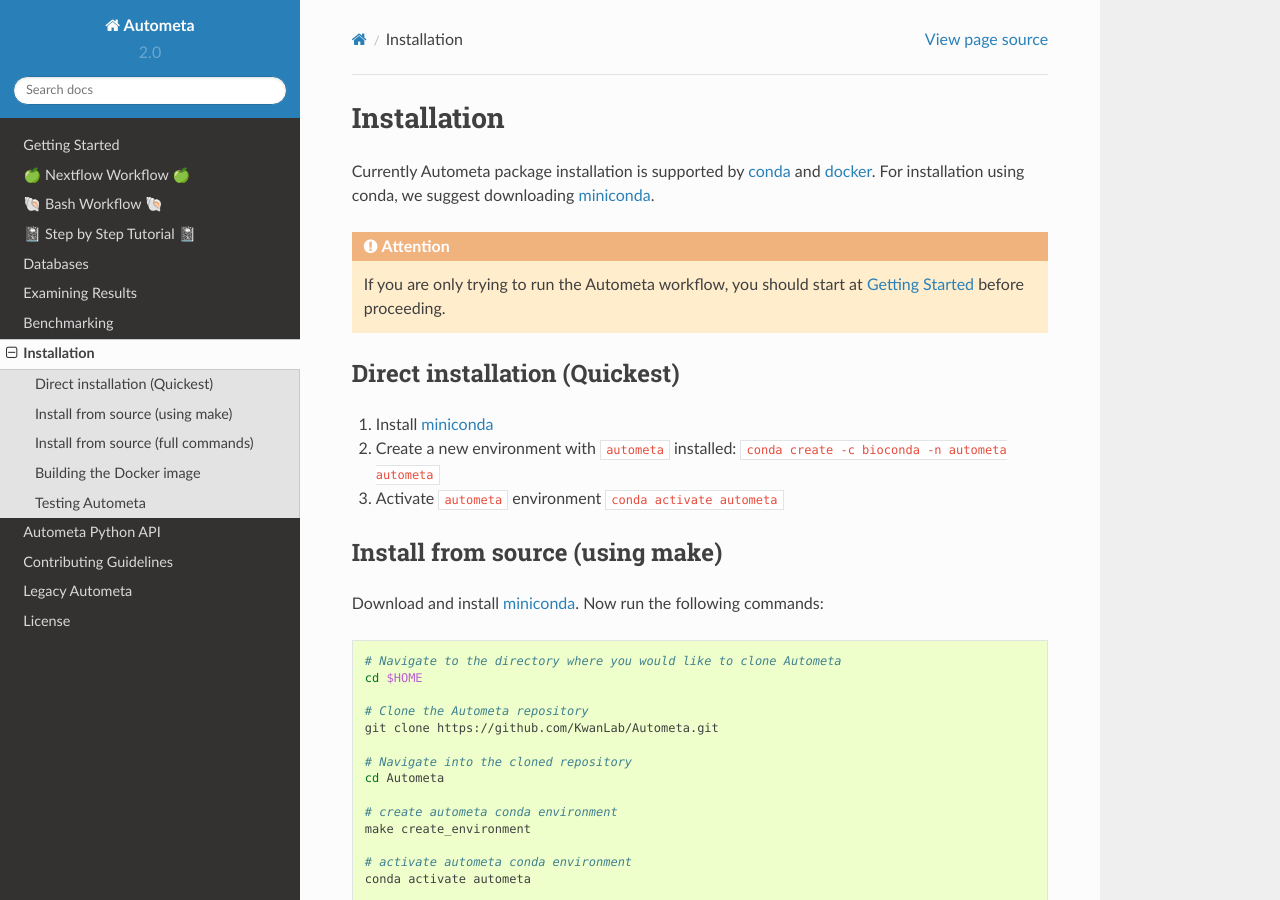
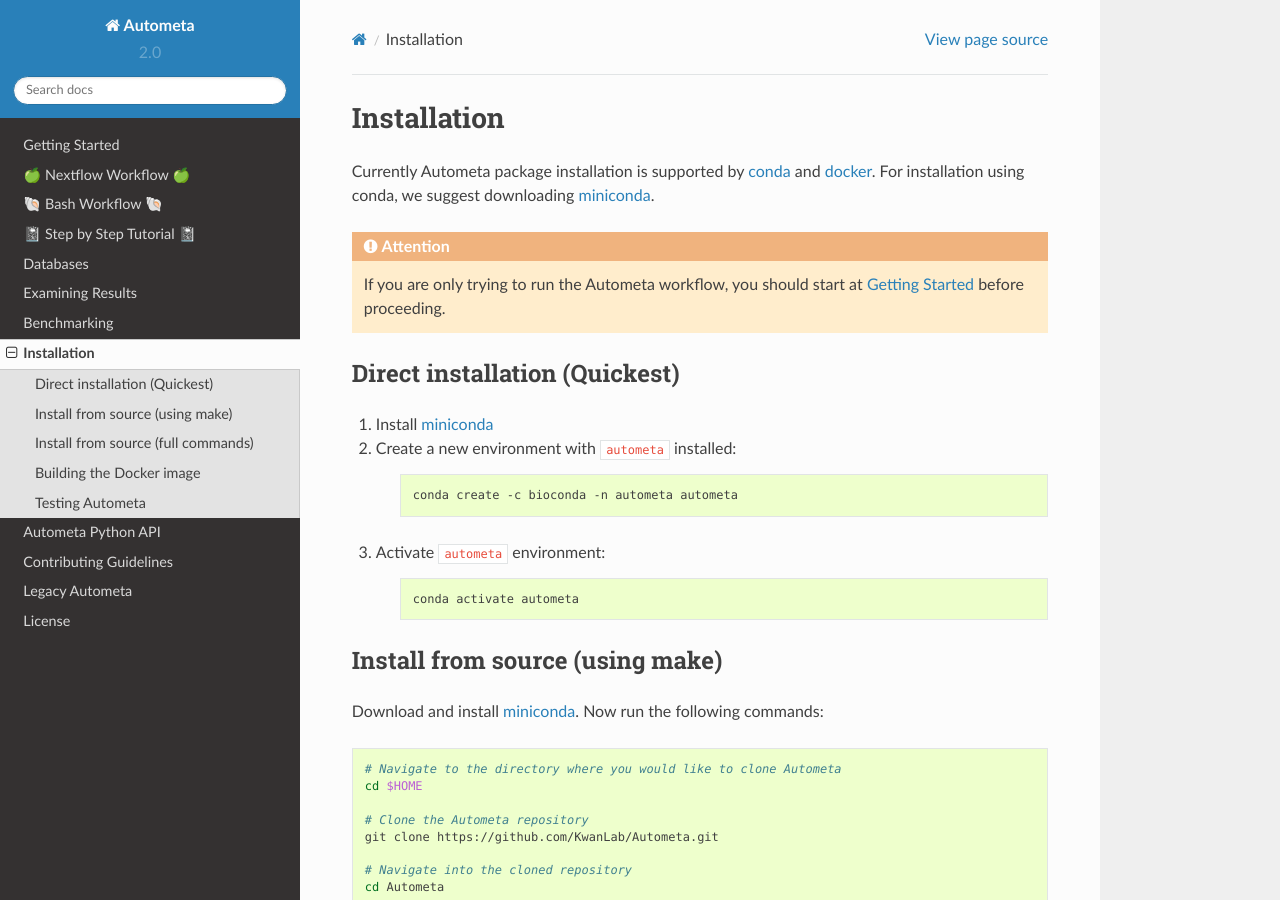
Before and after one commit to KwanLab/Autometa, a Sphinx documentation site: the page built from docs/source/installation.rst, in a window 1280 px wide and 900 px high. Built offline with Sphinx 7.4.7 and the Read the Docs theme 2.0.0, drawn with Linux system fonts in a browser that asks for light colours; pages that are not in the unit, such as notebooks, are missing from menus.

Commit message:
:memo: Minor formatting of items under direct installation
:memo: Add explicit mentions of previous autometa releases in legacy Autometa page

```diff
--- a/docs/source/installation.rst
+++ b/docs/source/installation.rst
@@ -15,8 +15,17 @@
 ==============================
 
 #. Install miniconda_
-#. Create a new environment with ``autometa`` installed: ``conda create -c bioconda -n autometa autometa``
-#. Activate ``autometa`` environment ``conda activate autometa``
+#. Create a new environment with ``autometa`` installed:
+
+    .. code-block:: bash
+
+        conda create -c bioconda -n autometa autometa
+
+#. Activate ``autometa`` environment:
+
+    .. code-block::
+
+        conda activate autometa
 
 Install from source (using make)
 ================================
--- a/docs/source/legacy-autometa.rst
+++ b/docs/source/legacy-autometa.rst
@@ -7,4 +7,4 @@
 
 The latest Autometa version 1 release may be found here: `https://github.com/KwanLab/Autometa/releases <https://github.com/KwanLab/Autometa/releases>`_
 
-You may find the commit associated with any of the Autometa releases by selecting the release and looking under the release tag on the left.
+You may find *any* of the Autometa releases by selecting the release and looking under the release tag on the left.
```
